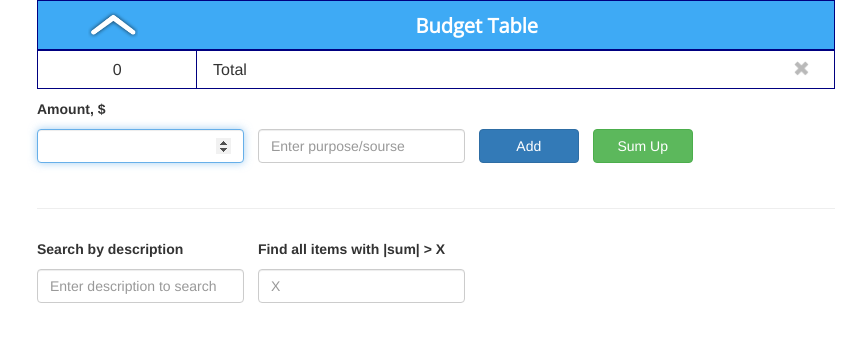
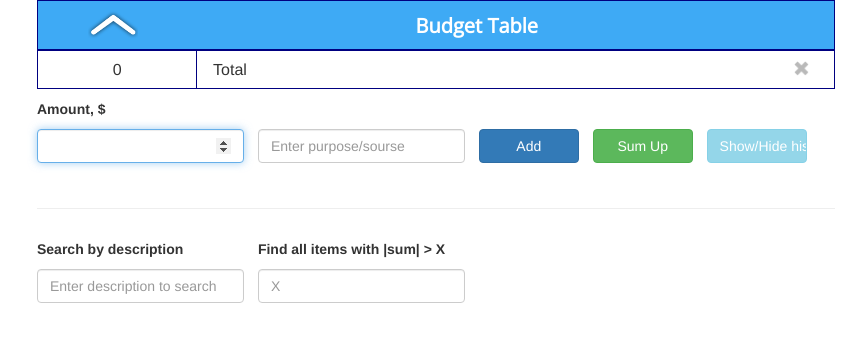
Before and after one commit to sunnyjake/budgetApp, a plain HTML site: page index.html in a window 1280 px wide. Shown: the whole page, without its empty margins (204-1070 px from the left). Drawn offline with nearby package versions, Linux system fonts and the light colour scheme.

Commit message:
Update index.html

```diff
--- a/index.html
+++ b/index.html
@@ -15,11 +15,25 @@
                 <div class="show_hide show_button" id="showHide"></div>
                 <div class="header_text">Budget Table</div>
             </div>
+            <!--<div class="header_descriptions clearfix">
+                <div class="amount text-center" id="header_amount">Amount</div>
+                <div class="description" id="header_description">Description</div>
+            </div>-->
             <div class="table_row clearfix">
                 <div class="value text-center">0</div>
                 <div class="description">Total</div>
                 <div class="delete"></div>
             </div>
+            <!--<div class="table_row clearfix">
+                <div class="value">5</div>
+                <div class="description">asdasd</div>
+                <div class="delete"></div>
+            </div>
+            <div class="table_row clearfix">
+                <div class="value">7</div>
+                <div class="description">astra</div>
+                <div class="delete"></div>
+            </div>-->
         </div>
         <div class="container">
             <div class="buttons">
@@ -32,6 +46,7 @@
                     </label>
                     <input type="button" value="Add" class="btn btn-primary" id="add_item">
                     <input type="button" value="Sum Up" class="btn btn-success" id="sum_up">
+                    <input type="button" value="Show/Hide history" class="btn btn-info" id="budget_history" disabled>
                 </form>
                 <hr/>
                 <form class="form-inline">
```
